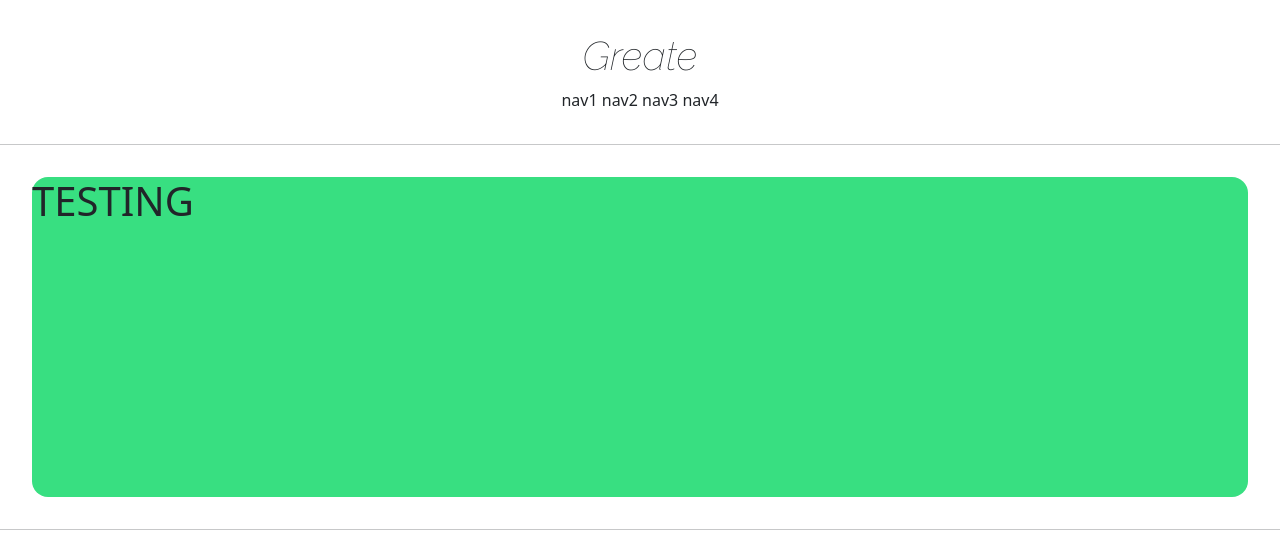
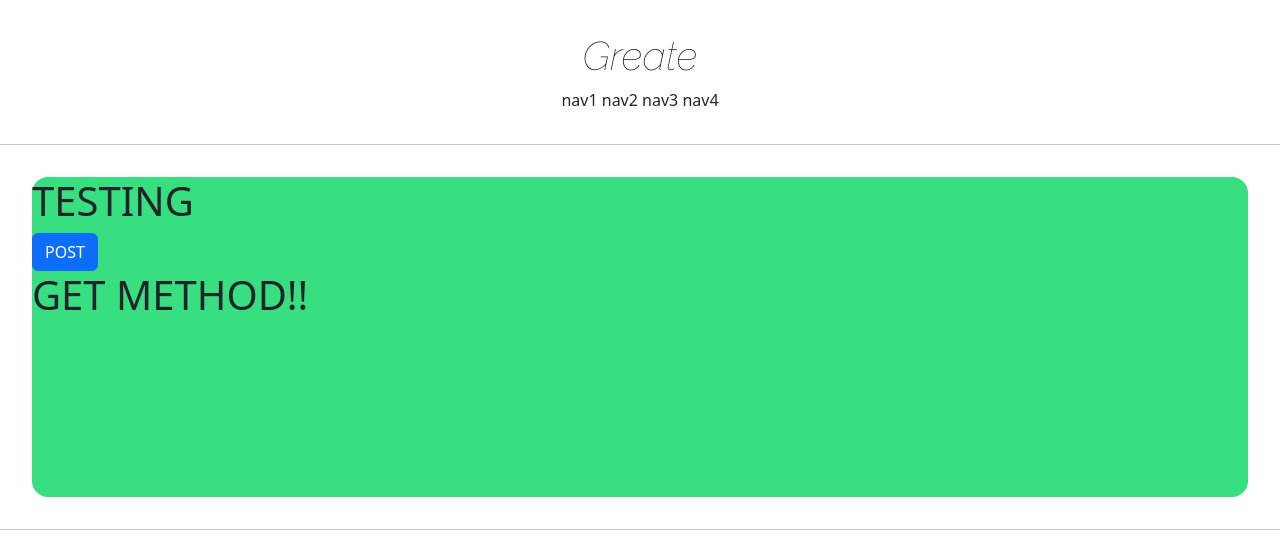
Before and after one commit to arron-k/greate, a Django app: page /account/hello_world/ in a window 1280 px wide. Shown: the top 559 px of the page. Run offline with Django 3.2, Linux system fonts and the light colour scheme.

Commit message:
django course 17 commit

```diff
--- a/accountapp/templates/accountapp/hello_world.html
+++ b/accountapp/templates/accountapp/hello_world.html
@@ -4,5 +4,10 @@
 
   <div style="height: 20rem; background-color: #38df81; border-radius: 1rem; margin: 2rem;">
     <h1> TESTING</h1>
+    <form action="/account/hello_world/" method="POST">
+      {% csrf_token %}
+      <input type="submit" class="btn btn-primary" value="POST">
+    </form>
+    <h1>{{ text }}</h1>
   </div>
 {% endblock %}
--- a/accountapp/views.py
+++ b/accountapp/views.py
@@ -5,4 +5,7 @@ from django.shortcuts import render
 # Create your views here.
 
 def hello_world(reqeust):
-    return render(reqeust, 'accountapp/hello_world.html')
+    if reqeust.method == 'POST':
+        return render(reqeust, 'accountapp/hello_world.html', context={'text': 'POST METHOD!!'})
+    else:
+        return render(reqeust, 'accountapp/hello_world.html', context={'text': 'GET METHOD!!'})
```
